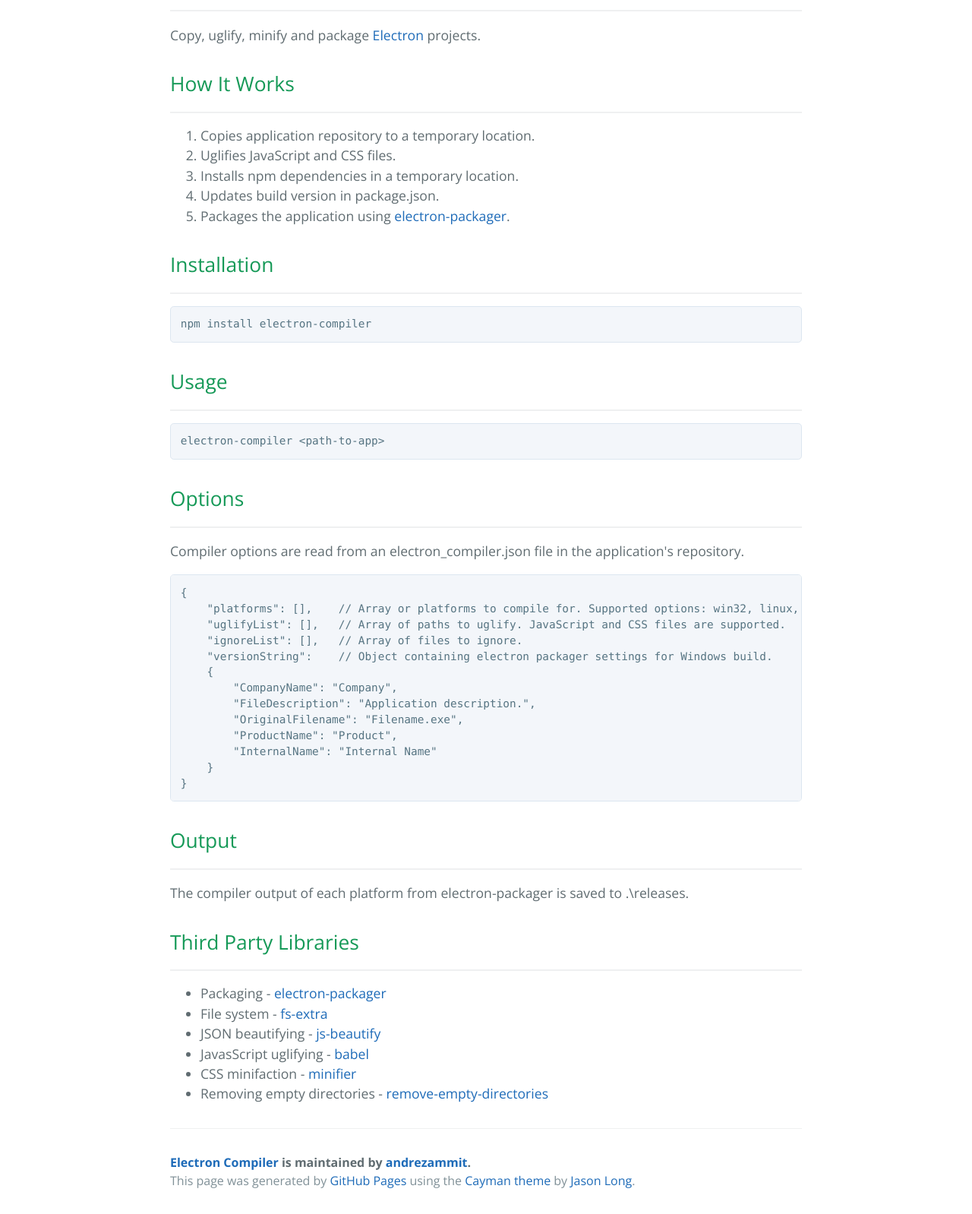
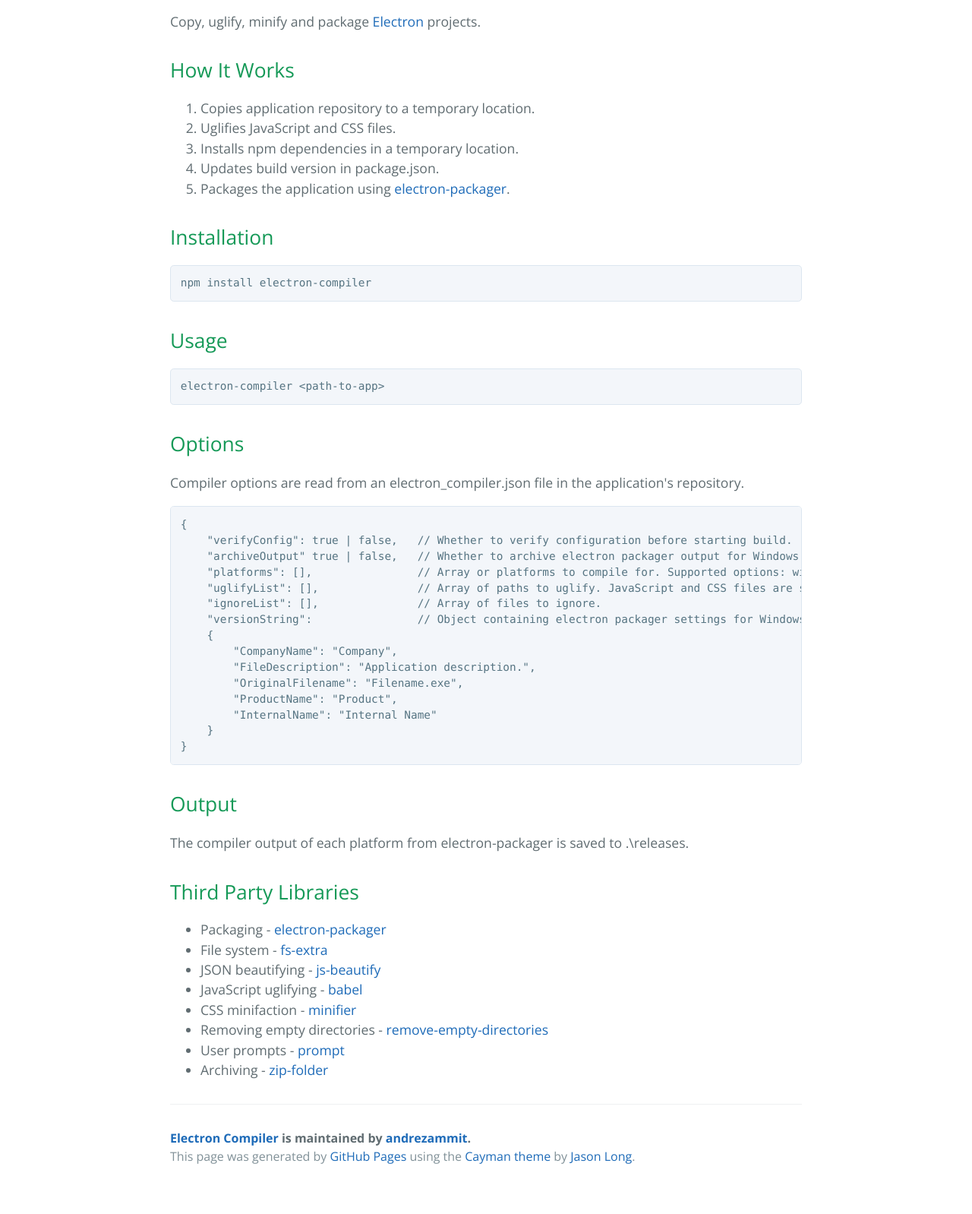
Before and after one commit to andrezammit/electron-compiler, a plain HTML site: page index.html in a window 1280 px wide. Shown: the part 470-2068 px from the top of the page at 76% size. After the commit the page ends 2036 px from the top, so only its background shows below. Drawn offline with nearby package versions, Linux system fonts and the light colour scheme.

Commit message:
Create gh-pages branch via GitHub

```diff
--- a/index.html
+++ b/index.html
@@ -22,14 +22,10 @@
       <h1>
 <a id="electron-compiler" class="anchor" href="#electron-compiler" aria-hidden="true"><span aria-hidden="true" class="octicon octicon-link"></span></a>electron-compiler</h1>
 
-<hr>
-
 <p>Copy, uglify, minify and package <a href="http://electron.atom.io">Electron</a> projects.</p>
 
 <h2>
 <a id="how-it-works" class="anchor" href="#how-it-works" aria-hidden="true"><span aria-hidden="true" class="octicon octicon-link"></span></a>How It Works</h2>
-
-<hr>
 
 <ol>
 <li>Copies application repository to a temporary location.</li>
@@ -42,15 +38,11 @@
 <h2>
 <a id="installation" class="anchor" href="#installation" aria-hidden="true"><span aria-hidden="true" class="octicon octicon-link"></span></a>Installation</h2>
 
-<hr>
-
 <pre><code>npm install electron-compiler
 </code></pre>
 
 <h2>
 <a id="usage" class="anchor" href="#usage" aria-hidden="true"><span aria-hidden="true" class="octicon octicon-link"></span></a>Usage</h2>
-
-<hr>
 
 <pre><code>electron-compiler &lt;path-to-app&gt;
 </code></pre>
@@ -58,15 +50,15 @@
 <h2>
 <a id="options" class="anchor" href="#options" aria-hidden="true"><span aria-hidden="true" class="octicon octicon-link"></span></a>Options</h2>
 
-<hr>
-
 <p>Compiler options are read from an electron_compiler.json file in the application's repository.</p>
 
 <pre><code>{
-    "platforms": [],    // Array or platforms to compile for. Supported options: win32, linux, darwin
-    "uglifyList": [],   // Array of paths to uglify. JavaScript and CSS files are supported.
-    "ignoreList": [],   // Array of files to ignore.
-    "versionString":    // Object containing electron packager settings for Windows build.
+    "verifyConfig": true | false,   // Whether to verify configuration before starting build. (Default: true)
+    "archiveOutput" true | false,   // Whether to archive electron packager output for Windows and Linux. (Default: true)
+    "platforms": [],                // Array or platforms to compile for. Supported options: win32, linux, darwin
+    "uglifyList": [],               // Array of paths to uglify. JavaScript and CSS files are supported.
+    "ignoreList": [],               // Array of files to ignore.
+    "versionString":                // Object containing electron packager settings for Windows build.
     {
         "CompanyName": "Company",
         "FileDescription": "Application description.",
@@ -80,14 +72,10 @@
 <h2>
 <a id="output" class="anchor" href="#output" aria-hidden="true"><span aria-hidden="true" class="octicon octicon-link"></span></a>Output</h2>
 
-<hr>
-
 <p>The compiler output of each platform from electron-packager is saved to .\releases.</p>
 
 <h2>
 <a id="third-party-libraries" class="anchor" href="#third-party-libraries" aria-hidden="true"><span aria-hidden="true" class="octicon octicon-link"></span></a>Third Party Libraries</h2>
-
-<hr>
 
 <ul>
 <li>Packaging - <a href="https://github.com/electron-userland/electron-packager">electron-packager</a>
@@ -96,11 +84,15 @@
 </li>
 <li>JSON beautifying - <a href="https://github.com/beautify-web/js-beautify">js-beautify</a>
 </li>
-<li>JavasScript uglifying - <a href="https://babeljs.io/">babel</a>
+<li>JavaScript uglifying - <a href="https://babeljs.io/">babel</a>
 </li>
 <li>CSS minifaction - <a href="https://github.com/fizker/minifier">minifier</a>
 </li>
 <li>Removing empty directories - <a href="https://github.com/danielhusar/remove-empty-directories">remove-empty-directories</a>
+</li>
+<li>User prompts - <a href="https://github.com/flatiron/prompt">prompt</a>
+</li>
+<li>Archiving - <a href="https://github.com/sole/node-zip-folder">zip-folder</a>
 </li>
 </ul>
 
```
Also changed, not shown: params.json (+1 -1 lines).
